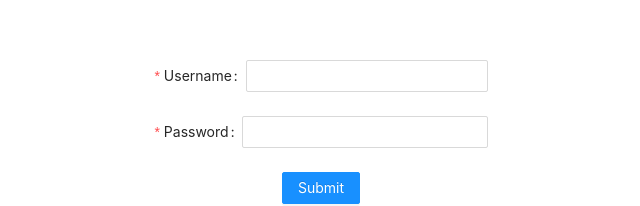
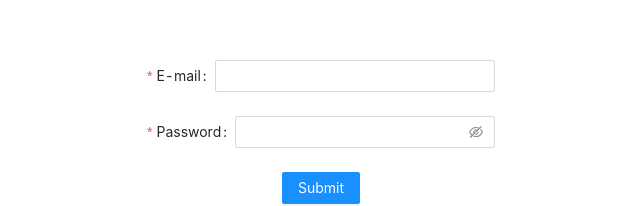
Before and after one commit to milojevic1991/family-organiser, a React (Create React App) app: page /login in a window 1280 px wide. Shown: the part 268-474 px from the top of the page, without its empty margins (319-959 px from the left). Built offline with nearby package versions, Linux system fonts and the light colour scheme.

Commit message:
User form changes

```diff
--- a/src/componentes/LoginForm/Login.js
+++ b/src/componentes/LoginForm/Login.js
@@ -1,26 +1,50 @@
-import React from "react";
+import React,{useState} from "react";
 import { useHistory } from 'react-router-dom';
 import { Form, Input, Button, Icon } from "antd";
+import { Typography } from 'antd';
 import classes from "./Login.module.css";
+import firebase from '../../config/firebase';
+
+const { Text } = Typography;
 
 const Login = () => {
 
+const [errState, errSet] = useState('');
    const history = useHistory();
+
+
   const onFinish = (values) => {
     console.log("Success:", values);
+    firebase.login(values.email,values.password)
+    .then((response) => {
+      console.log('response',response);
+      history.push('/');
+    })
+    .catch((err) => {
+      errSet(err);
+      console.log('err',err);
+
+    })
+
   };
 
+  const validateMessages = {
+    required: "'${name}' is required!",
+    // ...
+  };
   return (
     <div className={classes.loginFormWrapp}>
       <Form
-        name="Login Form"
+      validateMessages={validateMessages}
+
+        name="Login"
         initialValues={{ remember: true }}
         onFinish={onFinish}
       >
         <Form.Item
-          label="Username"
-          name="username"
-          rules={[{ required: true, message: "Please input your username!" }]}
+          label="E-mail"
+          name="email"
+          rules={[{ required: true, message: "Please input your email!"  }]}
         >
           <Input />
         </Form.Item>
@@ -28,11 +52,15 @@ const Login = () => {
         <Form.Item
           label="Password"
           name="password"
-          rules={[{ required: true, message: "Please input your password!" }]}
+          rules={[
+            { required: true, message: "Please input your password!" },
+            { min: 5, message: "Password' must be at least 6 characters", validateTrigger: "onBlur" },
+
+          ]}
         >
-          <Input />
+          <Input.Password />
         </Form.Item>
-
+        {errState ? <Text type="danger">{errState.message}</Text> : null }
 
         <Button type="primary"
         htmlType="submit">
--- a/src/componentes/RegisterForm/Register.js
+++ b/src/componentes/RegisterForm/Register.js
@@ -1,24 +1,23 @@
-import React,{useState} from "react";
-import { useHistory } from 'react-router-dom';
+import React, { useState } from "react";
+import { useHistory } from "react-router-dom";
 import { Form, Input, Button, Icon } from "antd";
 
-import firebase from '../../config/firebase';
+import firebase from "../../config/firebase";
 
 const Register = () => {
-
-   const [stateTest,setStateTest] = useState({});
-   const history = useHistory();
+  const [registerUser, setRegisterUser] = useState();
+  const history = useHistory();
 
 
   const onFinish = (values) => {
-     setStateTest(values);
-     console.log("Success register:", stateTest);
-     onRegister();
+    setRegisterUser(values);
+    onRegister(values.email, values.password);
+    history.push("/");
   };
 
-  const onRegister = async() => {
-     firebase.register('nemanja','mil','cao','zdarav');
-  }
+  const onRegister = async (email, pass) => {
+    firebase.register(email, pass);
+  };
 
 
   return (
@@ -29,9 +28,9 @@ const Register = () => {
         onFinish={onFinish}
       >
         <Form.Item
-          label="Username"
-          name="username"
-          rules={[{ required: true, message: "Please input your username!" }]}
+          label="E-mail"
+          name="email"
+          rules={[{ required: true, message: "Please input your email!" }]}
         >
           <Input />
         </Form.Item>
@@ -39,21 +38,28 @@ const Register = () => {
         <Form.Item
           label="Password"
           name="password"
-          rules={[{ required: true, message: "Please input your password!" }]}
+          rules={[
+            { required: true, message: "Please input your password!" },
+            { min: 5, message: "Password' must be at least 6 characters", validateTrigger: "onBlur" },
+
+          ]}
+        >
+          <Input.Password />
+        </Form.Item>
+
+        <Form.Item name="name" label="First name" rules={[{ required: false }]}>
+          <Input />
+        </Form.Item>
+
+        <Form.Item
+          name="lastName"
+          label="Last name"
+          rules={[{ required: false }]}
         >
           <Input />
         </Form.Item>
 
-        <Form.Item   name="firstName" label="First name" rules={[{ required: false }]}>
-        <Input />
-      </Form.Item>
-
-      <Form.Item   name="lastName" label="Last name" rules={[{ required: false }]}>
-        <Input />
-      </Form.Item>
-
-        <Button type="primary"
-        htmlType="submit">
+        <Button type="primary" htmlType="submit">
           Submit
         </Button>
       </Form>
--- a/src/config/firebase.js
+++ b/src/config/firebase.js
@@ -14,8 +14,6 @@ const firebaseConfig = {
    measurementId: "G-4ZTR7L0GWX"
 }
 
-// firebase.initializeApp(firebaseConfig);
-// firebase.analytics();
 
 class Firebase {
    constructor(){
```
